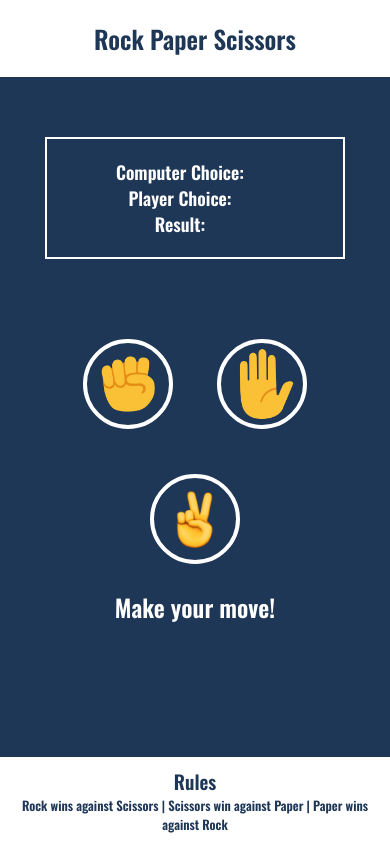
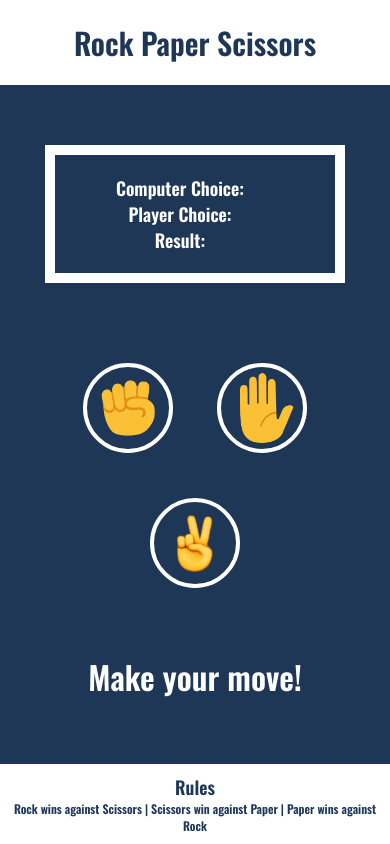
Before and after one commit to YonasTekle/rock-paper-scissors-game, a plain HTML site: page index.html in a window 390 px wide. Drawn offline with nearby package versions, Linux system fonts and the light colour scheme.

Commit message:
Add media query 1020px

```diff
--- a/assets/css/style.css
+++ b/assets/css/style.css
@@ -19,18 +19,20 @@ header {
 header > h1 {
     color: #1f3757;
     text-align: center;
+    font-size: 50px;
 }
 
 .scoreboard {
-    width: 400px;
+    width: 600px;
     margin: 60px  auto;
-    border: 2px solid white;
-    font-size: 16px;
+    border: 10px solid white;
+    font-size: 20px;
     color: white;
     text-align: center;
     padding: 20px;
     position: relative;
 }
+
 
 span {
     padding: 15px;
@@ -48,8 +50,8 @@ span {
 }
 
 img {
-    width:100px;
-    height: 100px;
+    width:130px;
+    height: 130px;
     border: 4px solid white;
     border-radius: 50%;
     padding: 10px;
@@ -83,9 +85,10 @@ img {
 }
 
 h3 {
-  font-size: 1.5em;
+  font-size: 32px;
   text-align: center;
   color: white;
+  margin-top: 40px;
 }
 
 
@@ -97,26 +100,30 @@ footer {
      bottom: 0;
      text-align: center;
      padding: 10px;
-     font-size: 1.5em;
+     font-size: 25px;
 }
 
 
-@media screen and (max-width: 720px) {
+@media screen and (max-width: 1024px) {
     footer {
-      font-size: 1em;
+      font-size: 20px;
     }
-
 }
 
 
-@media screen and (max-width: 600px) {
+@media screen and (max-width: 768px) {
     footer {
-      font-size: 1em;
+      font-size: 14px;
     }
 
-    h1 {
-      font-size: 30px;
+    header > h1 {
+      font-size: 40px;
     }
+
+    img {
+      width:100px;
+      height: 100px;
+  }
     .scoreboard {
       width: 350px;
       font-size: 16px;
@@ -126,15 +133,15 @@ footer {
 
 @media screen and (max-width: 480px) {
     footer {
-      font-size: 0.8em;
+      font-size: 12px;
     }
     img {
       width: 90px;
       height: 90px;
       padding: 5px;
     }
-    h1 {
-      font-size: 25px;
+    header > h1 {
+      font-size: 30px;
     }
     .scoreboard {
       width: 300px;
@@ -144,7 +151,7 @@ footer {
 
 @media screen and (max-width: 320px) {
     footer {
-      font-size: 0.6em;
+      font-size: 10px;
     }
 
     img {
@@ -153,14 +160,13 @@ footer {
       padding: 5px;
     }
 
-    h1 {
-      font-size: 20px;
+    header > h1 {
+      font-size: 25px;
     }
     .scoreboard {
       width: 250px;
     }
-
     h3 {
-      font-size: 0.8em;
+      font-size: 20px;
     }
 }
```
